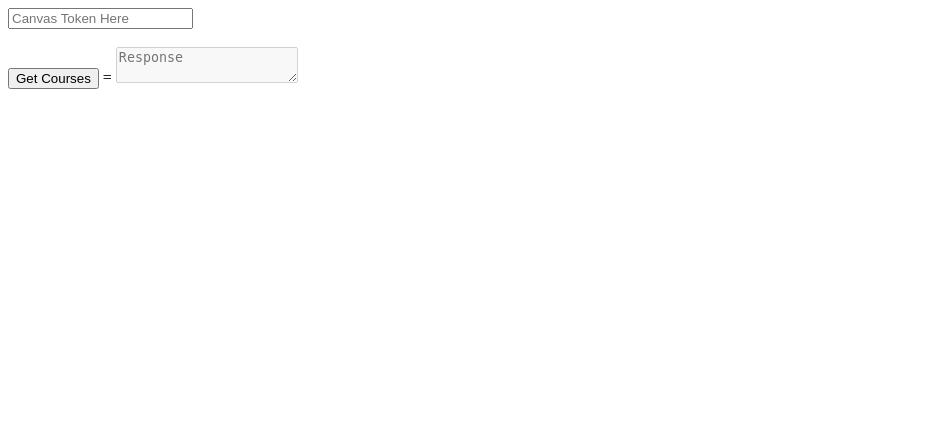
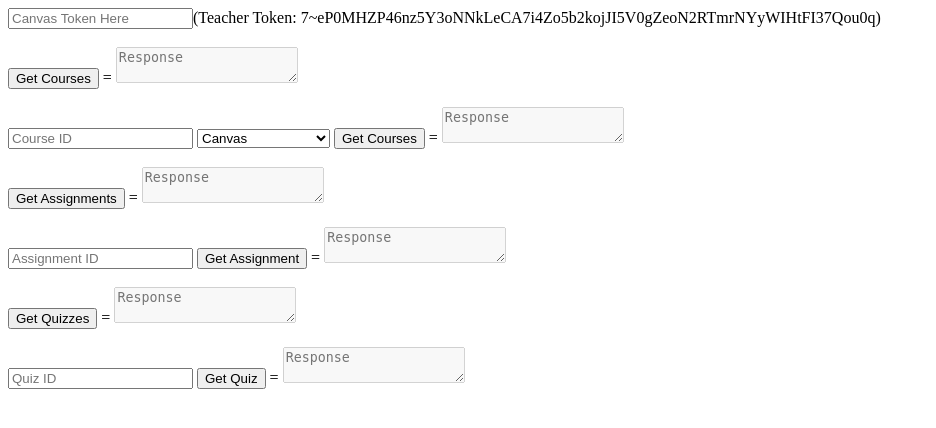
Before and after one commit to GentleHome/trestle-prototype, a PHP site: page /tests.php in a window 1280 px wide. Shown: the top 428 px of the page, without its empty margins (0-936 px from the left). Run offline with PHP 8.4, Linux system fonts and the light colour scheme.

Commit message:
Added the endpoints and requesting in the canvas side

```diff
--- a/get_courses.php
+++ b/get_courses.php
@@ -2,11 +2,13 @@
     require_once dirname(__FILE__) . '/vendor/autoload.php';
 
     $canvas_token = $_GET['canvas_token'];
+
     $headers = array(
         'Content-Type' => 'application/json',
         'Authorization' => 'Bearer ' . $canvas_token
     );
+
     $response = Requests::get('https://canvas.instructure.com/api/v1/courses', $headers);
 
+    // We'll need to determine the proper merging logic here
     echo $response->body;
-?>
--- a/test-buttons.js
+++ b/test-buttons.js
@@ -1,23 +1,149 @@
-document.addEventListener("DOMContentLoaded", ()=> {
+document.addEventListener('DOMContentLoaded', () => {
     setButtons();
 });
 
-function setButtons(){
+function setButtons() {
+    // Get Courses
     const getCourses = document.querySelector('#get-courses-button');
-    getCourses.addEventListener('click', ()=> {
+    getCourses.addEventListener('click', () => {
         const textArea = document.querySelector('#get-courses-response');
-        const req = new Request(`get_courses.php/?canvas_token=${getCanvasToken()}`)
-        const data = fetch(req).then(res => res.text()).then(data => {
 
-            textArea.value = data;
-            var parsed = JSON.parse(data);
-            console.log(parsed);
+        const req = new Request(
+            `get_courses.php/?canvas_token=${getCanvasToken()}`
+        );
 
-        });
+        const data = fetch(req)
+            .then((res) => res.text())
+            .then((data) => {
+                // Do stuff here
+                textArea.value = data;
+                var parsed = JSON.parse(data);
+                console.log(parsed);
+            });
+    });
+
+    // Get Course
+    const getCourse = document.querySelector('#get-course-button');
+    getCourse.addEventListener('click', () => {
+        const textArea = document.querySelector('#get-course-response');
+        const selectedCourse = getCourseIdAndOption();
+
+        const req = new Request(
+            `get_course.php/?canvas_token=${getCanvasToken()}` +
+            `&source=${selectedCourse.source}` +
+            `&course_id=${selectedCourse.courseId}`
+        );
+
+        const data = fetch(req)
+            .then((res) => res.text())
+            .then((data) => {
+                textArea.value = data;
+                var parsed = JSON.parse(data);
+                console.log(parsed);
+            });
+    });
+
+    // Get Assignments
+    const getAssignments = document.querySelector('#get-assignments-button');
+    getAssignments.addEventListener('click', () => {
+        const textArea = document.querySelector('#get-assignments-response');
+        const selectedCourse = getCourseIdAndOption();
+
+        const req = new Request(
+            `get_assignments.php/?canvas_token=${getCanvasToken()}` +
+            `&source=${selectedCourse.source}` +
+            `&course_id=${selectedCourse.courseId}`
+        );
+
+        const data = fetch(req)
+            .then((res) => res.text())
+            .then((data) => {
+                textArea.value = data;
+                var parsed = JSON.parse(data);
+                console.log(parsed);
+            });
+    });
+
+    // Get Assignment
+    const getAssignment = document.querySelector('#get-assignment-button');
+    getAssignment.addEventListener('click', () => {
+        const textArea = document.querySelector('#get-assignment-response');
+        const assignIdInput = document.querySelector('#get-assignment-id')
+        const selectedCourse = getCourseIdAndOption();
+
+        const req = new Request(
+            `get_assignment.php/?canvas_token=${getCanvasToken()}` +
+            `&source=${selectedCourse.source}` +
+            `&course_id=${selectedCourse.courseId}` +
+            `&assignment_id=${assignIdInput.value}`
+        );
+
+        const data = fetch(req)
+            .then((res) => res.text())
+            .then((data) => {
+                textArea.value = data;
+                var parsed = JSON.parse(data);
+                console.log(parsed);
+            });
+    });
+
+    // Get Quizzes
+    const getQuizzes = document.querySelector('#get-quizzes-button');
+    getQuizzes.addEventListener('click', () => {
+        const textArea = document.querySelector('#get-quizzes-response');
+        const selectedCourse = getCourseIdAndOption();
+
+        const req = new Request(
+            `get_quizzes.php/?canvas_token=${getCanvasToken()}` +
+            `&source=${selectedCourse.source}` +
+            `&course_id=${selectedCourse.courseId}`
+        );
+
+        const data = fetch(req)
+            .then((res) => res.text())
+            .then((data) => {
+                textArea.value = data;
+                var parsed = JSON.parse(data);
+                console.log(parsed);
+            });
+    });
+
+    // Get Quiz
+    const getquiz = document.querySelector('#get-quiz-button');
+    getquiz.addEventListener('click', () => {
+        const textArea = document.querySelector('#get-quiz-response');
+        const quizIdInput = document.querySelector('#get-quiz-id')
+        const selectedCourse = getCourseIdAndOption();
+
+        const req = new Request(
+            `get_quiz.php/?canvas_token=${getCanvasToken()}` +
+            `&source=${selectedCourse.source}` +
+            `&course_id=${selectedCourse.courseId}` +
+            `&quiz_id=${quizIdInput.value}`
+        );
+
+        const data = fetch(req)
+            .then((res) => res.text())
+            .then((data) => {
+                textArea.value = data;
+                var parsed = JSON.parse(data);
+                console.log(parsed);
+            });
     });
 }
 
-function getCanvasToken(){
+function getCanvasToken() {
     const canvasToken = document.querySelector('#canvas-token');
     return canvasToken.value;
 }
+
+function getCourseIdAndOption(){
+
+    const courseId = document.querySelector('#get-course-id');
+    const selected = document.querySelector('#get-course-option');
+
+    return {
+        courseId: courseId.value,
+        source: selected.value
+    }
+}
--- a/tests.php
+++ b/tests.php
@@ -7,8 +7,33 @@
 </head>
 
 <body>
-    <input id='canvas-token' type="text" placeholder="Canvas Token Here"></br></br>
+    <input id='canvas-token' type="text" placeholder="Canvas Token Here">(Teacher Token: 7~eP0MHZP46nz5Y3oNNkLeCA7i4Zo5b2kojJI5V0gZeoN2RTmrNYyWIHtFI37Qou0q)</br></br>
+
+    <!-- Get Courses -->
     <button id="get-courses-button">Get Courses</button> = <textarea id="get-courses-response" disabled placeholder="Response"></textarea></br></br>
+
+    <!-- Get Course -->
+    <input type="text" id="get-course-id" placeholder="Course ID">
+    <select id="get-course-option">
+        <option selected>Canvas</option>
+        <option>Google Classroom</option>
+    </select>
+    <button id="get-course-button">Get Courses</button> = <textarea id="get-course-response" disabled placeholder="Response"></textarea></br></br>
+
+    <!-- Get Assignments -->
+    <button id="get-assignments-button">Get Assignments</button> = <textarea id="get-assignments-response" disabled placeholder="Response"></textarea></br></br>
+
+    <!-- Get Assignment -->
+    <input type="text" id="get-assignment-id" placeholder="Assignment ID">
+    <button id="get-assignment-button">Get Assignment</button> = <textarea id="get-assignment-response" disabled placeholder="Response"></textarea></br></br>
+
+    <!-- Get Quizzes -->
+    <button id="get-quizzes-button">Get Quizzes</button> = <textarea id="get-quizzes-response" disabled placeholder="Response"></textarea></br></br>
+
+    <!-- Get Quiz -->
+    <input type="text" id="get-quiz-id" placeholder="Quiz ID">
+    <button id="get-quiz-button">Get Quiz</button> = <textarea id="get-quiz-response" disabled placeholder="Response"></textarea></br></br>
+
 </body>
 
 </html>
```
Also changed, not shown: get_assignment.php (added, +26 -0 lines), get_assignments.php (added, +20 -0 lines), get_course.php (added, +20 -0 lines), get_quiz.php (added, +26 -0 lines), get_quizzes.php (added, +20 -0 lines).
